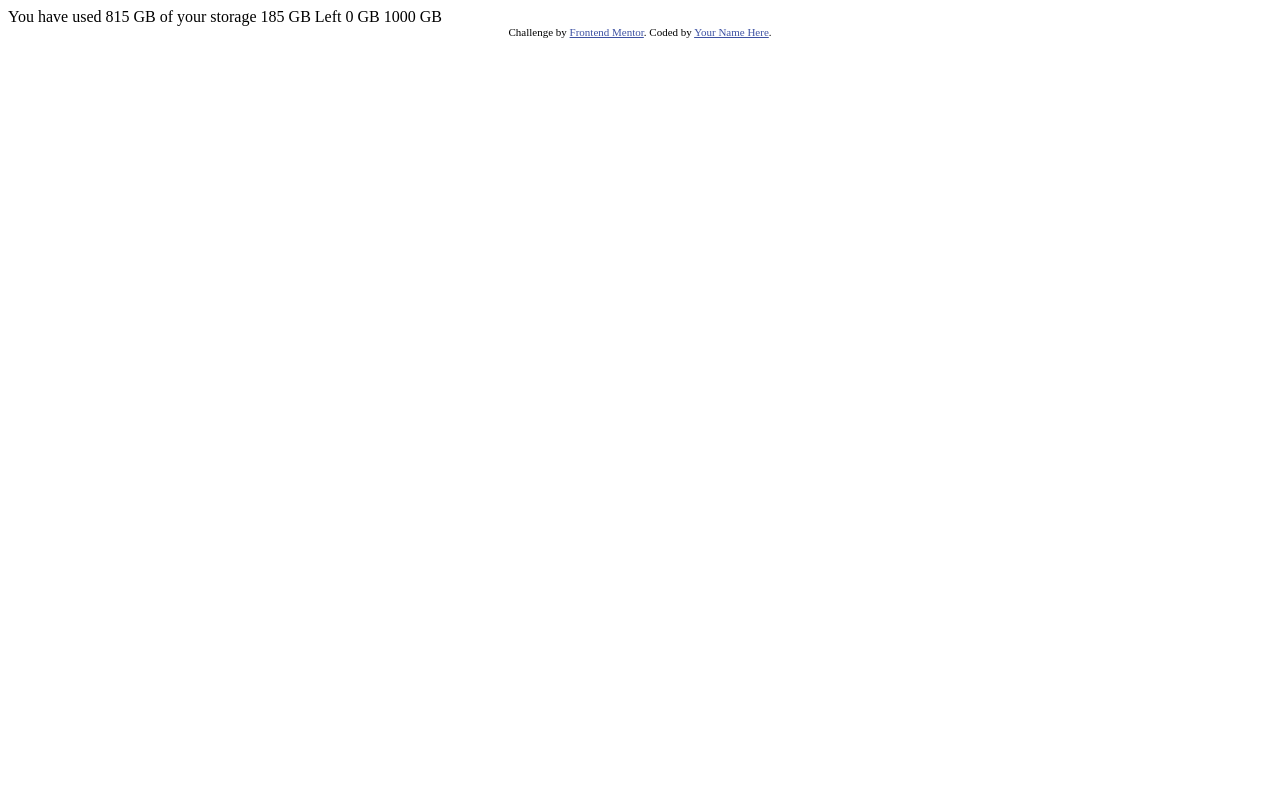
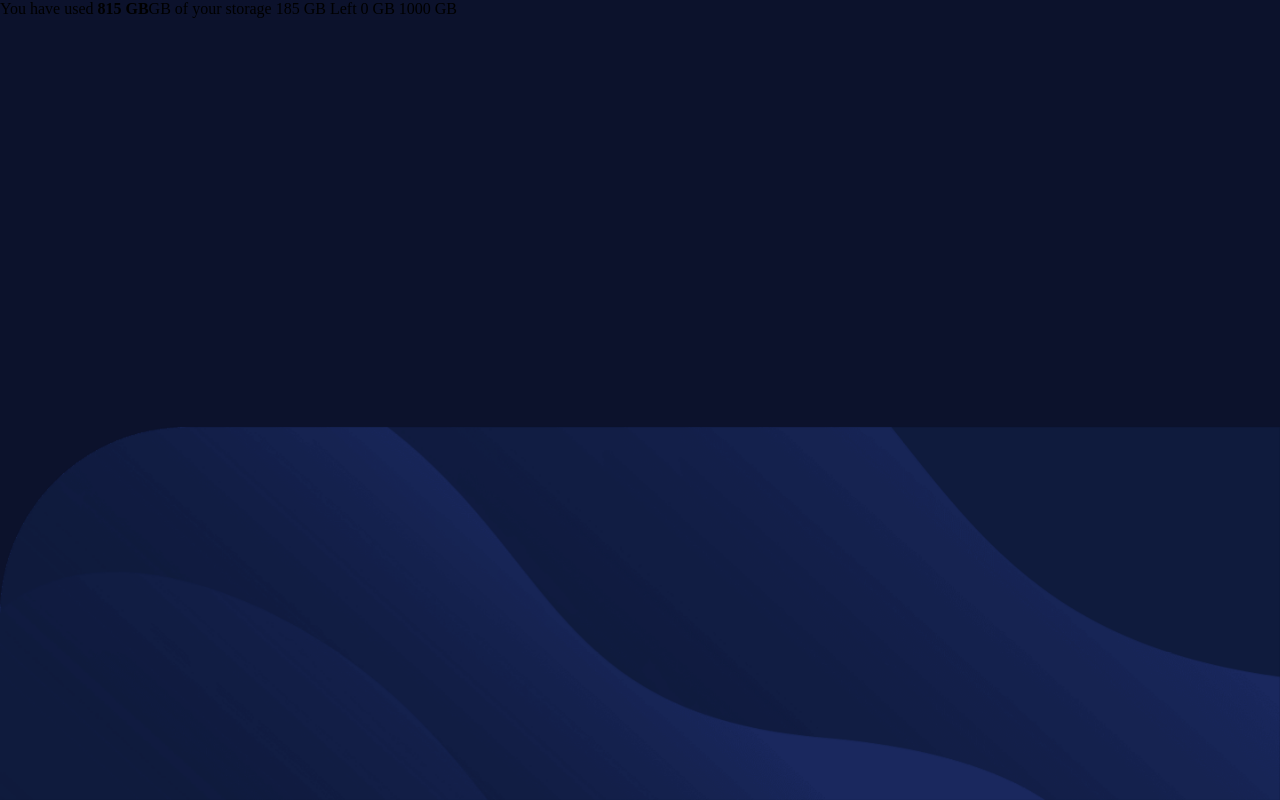
Before and after one commit to LeoMedeirosss/Project-DataStorage, a plain HTML site: page index.html in a window 1280 px wide. Drawn offline with Linux system fonts and the light colour scheme.

Commit message:
project2.0

```diff
--- a/index.html
+++ b/index.html
@@ -9,16 +9,18 @@
 </head>
 <body>
 
-  You have used 815 GB of your storage
+  <div class="conteiner">
+    <img class="desktop" src="images/bg-desktop.png" alt="bg-desktop">
+    <div class="armazenamento">
+    You have used <strong>815 GB</strong>GB of your storage
 
-  185 GB Left
+    185 GB Left
 
-  0 GB
-  1000 GB
+    0 GB
+    1000 GB
 
-  <div class="attribution">
-    Challenge by <a href="https://www.frontendmentor.io?ref=challenge" target="_blank">Frontend Mentor</a>.
-    Coded by <a href="#">Your Name Here</a>.
+    </div>
   </div>
+
 </body>
 </html>
--- a/styles.css
+++ b/styles.css
@@ -1,10 +1,16 @@
+*{
+    padding: 0;
+    margin: 0;
+    border: 0;
+    outline: 0;
+    box-sizing: border-box;
+}
 
-
-
-
-
-
-
-.attribution { font-size: 11px; text-align: center; }
-
-.attribution a { color: hsl(228, 45%, 44%); }
+body{
+    background-color: #0c122c;
+}
+.desktop{
+    width: 100%;
+    position: fixed;
+    bottom: 0;
+}
```
Also changed, not shown: images/favicon-32x32.png (deleted).
